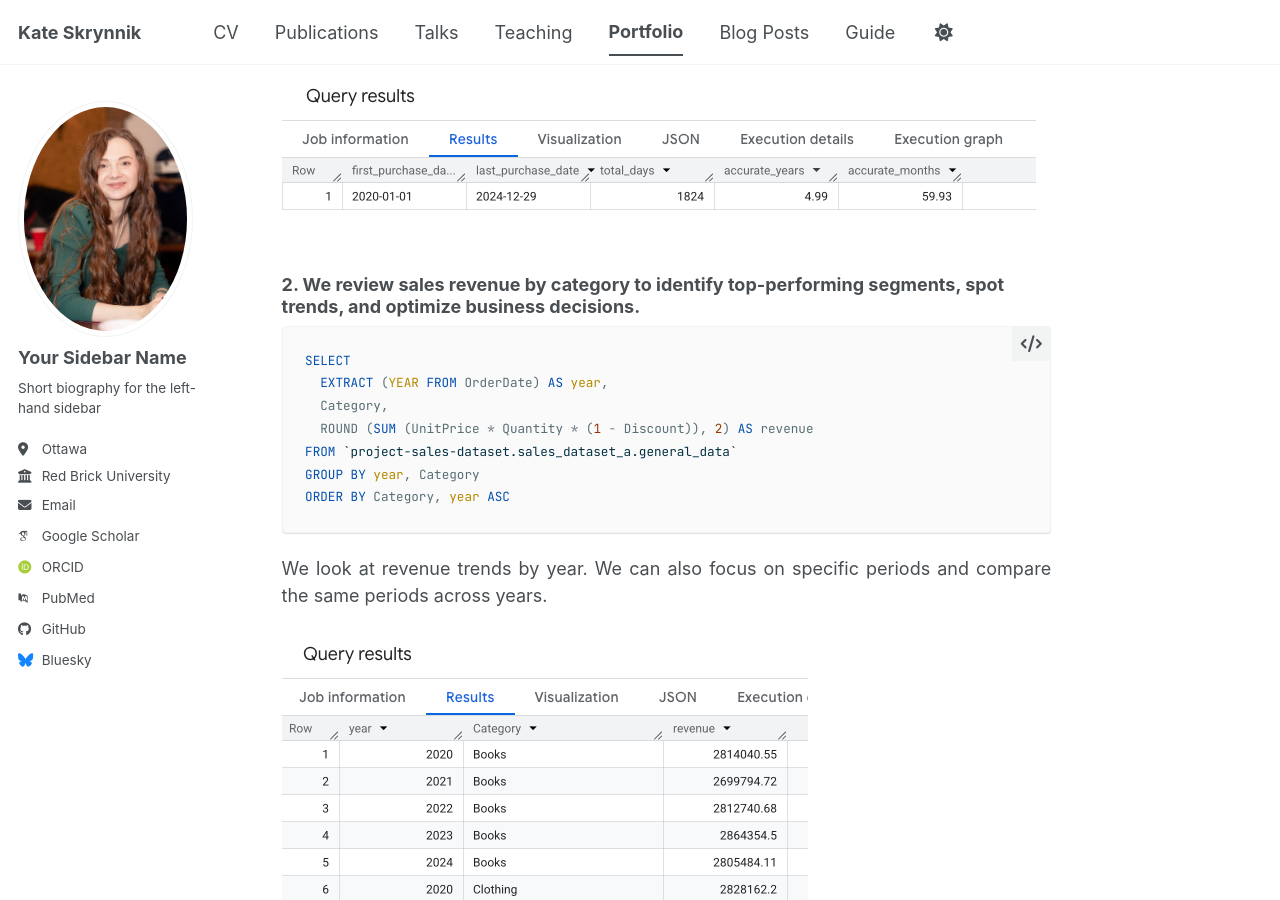
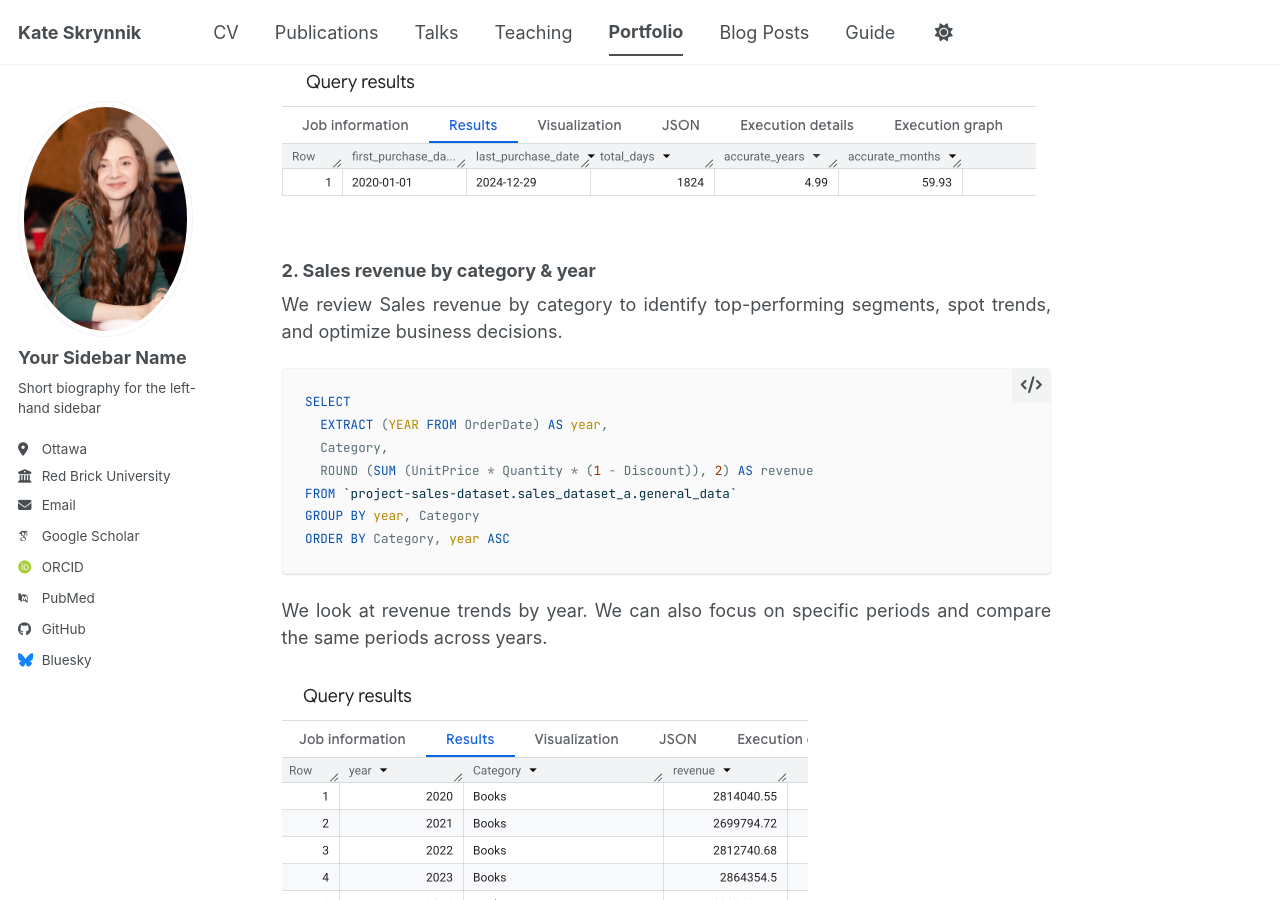
Before and after one commit to katevision/KateS, a Jekyll site: the page built from _portfolio/portfolio-2.md, in a window 1280 px wide and 900 px high, scrolled down 2810 px. Built offline with Jekyll 4.4.1, drawn with Linux system fonts in a browser that asks for light colours; some web fonts are replaced; a script bundle is joined from its source files by our own code; library files that are not in the unit come from our copies; some of the changed text lies outside the part shown.

Commit message:
Update portfolio-2.md

````diff
--- a/_portfolio/portfolio-2.md
+++ b/_portfolio/portfolio-2.md
@@ -84,7 +84,9 @@
 
 <img src="{{ site.baseurl }}/images/check_years_month_date.png">
 
-### 2. We review sales revenue by category to identify top-performing segments, spot trends, and optimize business decisions.
+### 2. Sales revenue by category & year
+
+We review  Sales revenue by category to identify top-performing segments, spot trends, and optimize business decisions.
 
 ```sql
 SELECT
````
